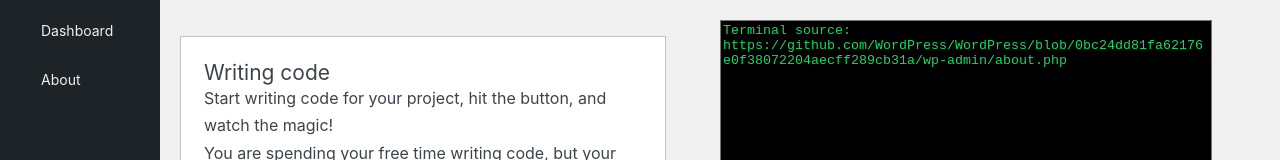
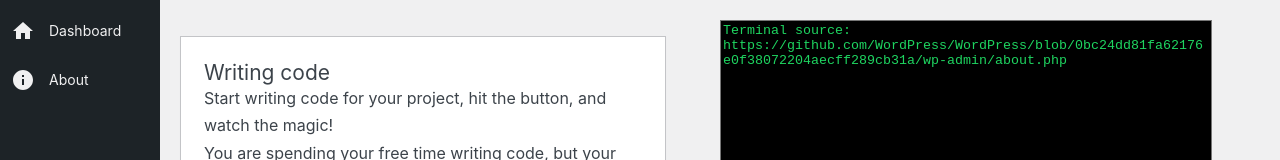
Before and after one commit to Clorith/OSS-Idle, a React (Create React App) app: page /code in a window 1280 px wide. Shown: the top 160 px of the page. Built offline with nearby package versions, Linux system fonts and the light colour scheme.

Commit message:
Add icons to navigation and configurable menu items.
The configurable menu items are for developer tools, and contains both a new config file entry line, and the corresponding pages.

```diff
--- a/src/Interface/Navigation/index.js
+++ b/src/Interface/Navigation/index.js
@@ -1,5 +1,14 @@
 import './navigation.css';
 import {Link} from "react-router-dom";
+
+import * as Settings from "../../config";
+
+import ApiIcon from '@mui/icons-material/Api';
+import HomeIcon from '@mui/icons-material/Home';
+import NewReleasesIcon from '@mui/icons-material/NewReleases';
+import ExtensionIcon from '@mui/icons-material/Extension';
+import PaidIcon from '@mui/icons-material/Paid';
+import InfoIcon from '@mui/icons-material/Info';
 
 function Navigation( props ) {
     const {
@@ -16,25 +25,46 @@ function Navigation( props ) {
                 <ul id="menu">
                     <li className={ isActiveRoute( '/' ) ? 'menu-open' : '' }>
                         <Link to="/">
+                            <div className="menu-icon">
+                                <HomeIcon />
+                            </div>
                             <div className="menu-name">
                                 Dashboard
                             </div>
                         </Link>
                     </li>
+                    {feature?.release &&
+                        <li className={ isActiveRoute( '/release' ) ? 'menu-open' : '' }>
+                            <Link to="/release">
+                                <div className="menu-icon">
+                                    <NewReleasesIcon />
+                                </div>
+                                <div className="menu-name">
+                                    Releases
+                                </div>
+                            </Link>
+                        </li>
+                    }
                     {feature?.plugins &&
                         <li className={ isActiveRoute( '/plugins' ) ? 'menu-open' : '' }>
                             <Link to="/plugins">
+                                <div className="menu-icon">
+                                    <ExtensionIcon />
+                                </div>
                                 <div className="menu-name">
                                     Plugins
                                 </div>
                             </Link>
                         </li>
                     }
-                    {feature?.release &&
-                        <li className={ isActiveRoute( '/release' ) ? 'menu-open' : '' }>
-                            <Link to="/release">
+                    {feature?.sponsors &&
+                        <li className={ isActiveRoute( '/sponsors' ) ? 'menu-open' : '' }>
+                            <Link to="/sponsors">
+                                <div className="menu-icon">
+                                    <PaidIcon />
+                                </div>
                                 <div className="menu-name">
-                                    Releases
+                                    Sponsors
                                 </div>
                             </Link>
                         </li>
@@ -42,11 +72,29 @@ function Navigation( props ) {
                     <li className="menu-separator" aria-hidden="true"/>
                     <li className={ isActiveRoute( '/about' ) ? 'menu-open' : '' }>
                         <Link to="/about">
+                            <div className="menu-icon">
+                                <InfoIcon />
+                            </div>
                             <div className="menu-name">
                                 About
                             </div>
                         </Link>
                     </li>
+                    {Settings.debugMode &&
+                        <>
+                            <li className="menu-separator" aria-hidden="true" />
+                            <li className={ isActiveRoute( '/devtools' ) ? 'menu-open' : '' }>
+                                <Link to="/devtools">
+                                    <div className="menu-icon">
+                                        <ApiIcon />
+                                    </div>
+                                    <div className="menu-name">
+                                        Developer Tools
+                                    </div>
+                                </Link>
+                            </li>
+                        </>
+                    }
                 </ul>
             </div>
         </nav>
--- a/src/Interface/Navigation/navigation.css
+++ b/src/Interface/Navigation/navigation.css
@@ -25,7 +25,10 @@
 }
 
 #menu li a {
-    display: block;
+    display: grid;
+    grid-template-columns: auto auto;
+    justify-content: start;
+    align-items: center;
     font-size: 14px;
     font-weight: 400;
     line-height: 1.3;
@@ -72,8 +75,18 @@
     transition: box-shadow .1s linear;
 }
 
+#menu .menu-icon {
+    float: left;
+    width: 36px;
+    height: 34px;
+    margin: 0;
+    display: flex;
+    justify-content: center;
+    align-items: center;
+}
+
 #menu .menu-name {
-    padding: 8px 8px 8px 36px;
+    padding: 8px;
     word-wrap: break-word;
     word-break: break-word;
     hyphens: auto;
--- a/src/Interface/index.js
+++ b/src/Interface/index.js
@@ -5,6 +5,9 @@ import Main from "../Pages/Main";
 import About from "../Pages/About";
 import Code from "../Pages/Code";
 import Release from "../Pages/Release";
+import DevTools from "../Pages/Devtools";
+
+import * as Settings from "../config";
 
 function Interface( props ) {
     const {
@@ -25,6 +28,10 @@ function Interface( props ) {
                         <Route index={false} path="code" element={ <Code resources={ resources } setResources={ setResources } feature={ feature } setFeature={ setFeature } />} />
                         <Route index={false} path="release" element={ <Release resources={ resources } setResources={ setResources } feature={ feature } setFeature={ setFeature } /> } />
                         <Route index={false} path="about" element={ <About /> } />
+
+                        {Settings.debugMode &&
+                            <Route index={false} path="devtools" element={<DevTools feature={feature} setFeature={setFeature} resources={resources} setResources={setResources}/>}/>
+                        }
                     </Route>
                 </Routes>
             </div>
--- /dev/null
+++ b/src/Pages/Devtools/index.js
@@ -0,0 +1,18 @@
+import {FormControlLabel, FormGroup, Switch} from "@mui/material";
+
+function DevTools( { feature, setFeature } ) {
+    return (
+        <>
+            <FormGroup>
+                <FormControlLabel control={ <Switch checked={ feature.users } onChange={ ( event ) => { setFeature( { users: event.target.checked } ) } } /> } label="Users" />
+                <FormControlLabel control={ <Switch checked={ feature.release } onChange={ ( event ) => { setFeature( { release: event.target.checked } ) } } /> } label="Release" />
+                <FormControlLabel control={ <Switch checked={ feature.plugins } onChange={ ( event ) => { setFeature( { plugins: event.target.checked } ) } } /> } label="Plugins" />
+                <FormControlLabel control={ <Switch checked={ feature.sponsors } onChange={ ( event ) => { setFeature( { sponsors: event.target.checked } ) } } /> } label="Sponsors" />
+                <FormControlLabel control={ <Switch checked={ feature.contributors } onChange={ ( event ) => { setFeature( { contributors: event.target.checked } ) } } /> } label="Contributors" />
+                <FormControlLabel control={ <Switch checked={ feature.dependencies } onChange={ ( event ) => { setFeature( { dependencies: event.target.checked } ) } } /> } label="Dependencies" />
+            </FormGroup>
+        </>
+    )
+}
+
+export default DevTools;
--- a/src/config.js
+++ b/src/config.js
@@ -3,3 +3,5 @@ export const initialInspirationLines = 1000; // Amount of lines of code that can
 
 export const baseChanceAddContributor = 1; // Percentage chance to add a new contributor.
 export const baseChanceAddUser = 10; // Percentage chance to gain a new project user.
+
+export const debugMode = false;
```
